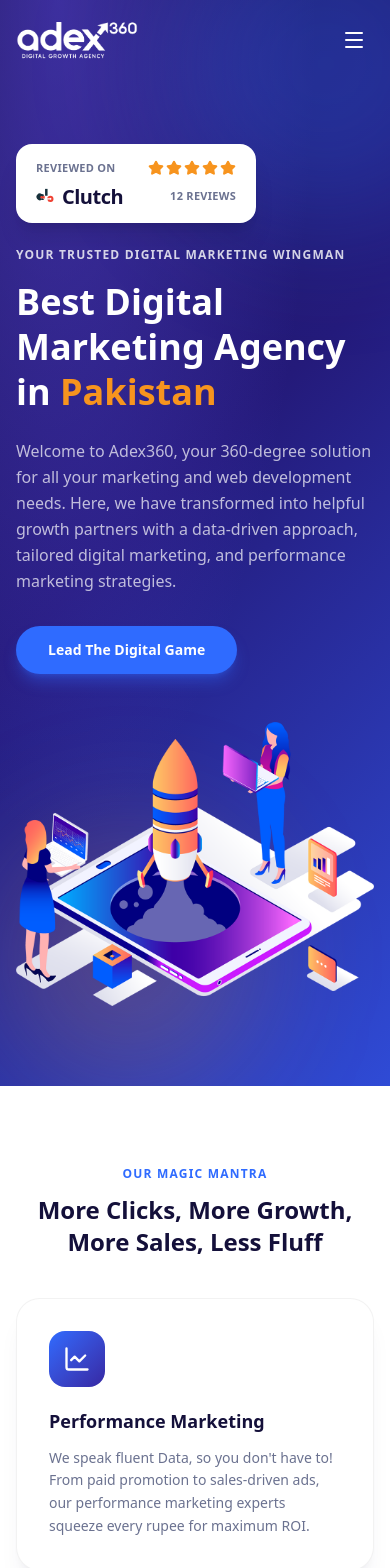
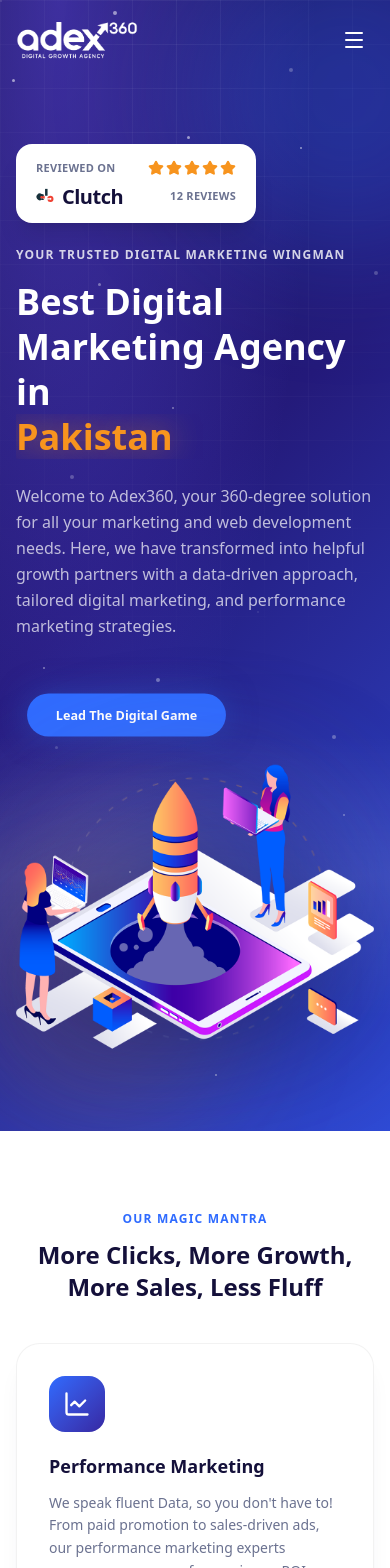
Before and after one commit to Adex360/adex360-nextJS, a Next.js app: page / in a window 390 px wide. Shown: the top 1568 px of the page. Built offline with nearby package versions, Linux system fonts and the light colour scheme.

Commit message:
GSAP libraray + herosection animation

```diff
--- a/package.json
+++ b/package.json
@@ -9,6 +9,7 @@
     "lint": "eslint"
   },
   "dependencies": {
+    "gsap": "^3.15.0",
     "lucide-react": "^1.31.0",
     "next": "16.3.1",
     "react": "19.2.8",
--- a/src/app/globals.css
+++ b/src/app/globals.css
@@ -57,3 +57,12 @@
     ),
     linear-gradient(135deg, #1a1350 0%, #241a7a 45%, #2f4bd6 100%);
 }
+
+.hero-grid {
+  background-image:
+    linear-gradient(rgba(255, 255, 255, 0.06) 1px, transparent 1px),
+    linear-gradient(90deg, rgba(255, 255, 255, 0.06) 1px, transparent 1px);
+  background-size: 44px 44px;
+  mask-image: radial-gradient(120% 90% at 50% 0%, #000 0%, transparent 75%);
+  -webkit-mask-image: radial-gradient(120% 90% at 50% 0%, #000 0%, transparent 75%);
+}
--- a/src/components/home/Hero.tsx
+++ b/src/components/home/Hero.tsx
@@ -1,16 +1,164 @@
+"use client";
+
 import Link from "next/link";
 import Image from "next/image";
+import { useEffect, useRef } from "react";
 import { Star } from "lucide-react";
+import gsap from "gsap";
 import heroIllustration from "../../../public/images/hero-section.png";
 
 const CLUTCH_URL =
   "https://clutch.co/profile/adex360?utm_source=widget&utm_medium=2&utm_campaign=widget&utm_content=logo";
 
+const PARTICLES = Array.from({ length: 26 }, (_, i) => ({
+  left: `${(i * 37) % 100}%`,
+  top: `${(i * 53) % 100}%`,
+  size: 2 + (i % 3),
+  delay: (i % 6) * 0.3,
+}));
+
 export default function Hero() {
+  const sectionRef = useRef<HTMLDivElement>(null);
+  const stageRef = useRef<HTMLDivElement>(null);
+  const illustrationRef = useRef<HTMLDivElement>(null);
+
+  useEffect(() => {
+    const ctx = gsap.context(() => {
+      const tl = gsap.timeline({ defaults: { ease: "power3.out" } });
+
+      tl.from(".hero-orb", { scale: 0, opacity: 0, duration: 1, stagger: 0.15 })
+        .from(".hero-particle", { opacity: 0, duration: 0.6, stagger: 0.02 }, "-=0.6")
+        .from(".hero-badge", { y: -24, opacity: 0, duration: 0.6 }, "-=0.4")
+        .from(".hero-eyebrow", { y: 16, opacity: 0, duration: 0.5 }, "-=0.25")
+        .from(
+          ".hero-heading-line",
+          { yPercent: 120, duration: 0.8, stagger: 0.12, ease: "power4.out" },
+          "-=0.2"
+        )
+        .from(".hero-paragraph", { y: 20, opacity: 0, duration: 0.6 }, "-=0.35")
+        .from(".hero-cta", { y: 20, opacity: 0, scale: 0.9, duration: 0.5 }, "-=0.3")
+        .from(
+          ".hero-illustration",
+          { x: 60, opacity: 0, scale: 0.92, duration: 1, ease: "power4.out" },
+          "-=0.7"
+        )
+        .from(".hero-ring", { scale: 0.7, opacity: 0, duration: 1 }, "-=0.8");
+
+      gsap.to(".hero-illustration", {
+        y: -14,
+        duration: 3,
+        ease: "sine.inOut",
+        repeat: -1,
+        yoyo: true,
+      });
+
+      gsap.to(".hero-ring", {
+        rotate: 360,
+        duration: 26,
+        ease: "none",
+        repeat: -1,
+      });
+
+      gsap.to(".hero-glow", {
+        scale: 1.15,
+        opacity: 0.9,
+        duration: 2.4,
+        ease: "sine.inOut",
+        repeat: -1,
+        yoyo: true,
+      });
+
+      gsap.to(".hero-orb-1", {
+        x: 24,
+        y: 34,
+        duration: 9,
+        repeat: -1,
+        yoyo: true,
+        ease: "sine.inOut",
+      });
+      gsap.to(".hero-orb-2", {
+        x: -28,
+        y: -18,
+        duration: 11,
+        repeat: -1,
+        yoyo: true,
+        ease: "sine.inOut",
+      });
+
+      gsap.to(".hero-particle", {
+        opacity: () => gsap.utils.random(0.15, 0.9),
+        duration: () => gsap.utils.random(1.5, 3.2),
+        repeat: -1,
+        yoyo: true,
+        stagger: { each: 0.15, from: "random" },
+      });
+
+      gsap.to(".hero-scan", {
+        yPercent: 420,
+        duration: 6,
+        ease: "sine.inOut",
+        repeat: -1,
+        repeatDelay: 1.5,
+      });
+
+      gsap.to(".hero-cta", {
+        boxShadow: "0 0 42px rgba(47,107,255,0.65)",
+        duration: 1.6,
+        repeat: -1,
+        yoyo: true,
+        ease: "sine.inOut",
+        delay: 1.5,
+      });
+
+      const xTo = gsap.quickTo(illustrationRef.current, "rotateY", {
+        duration: 0.7,
+        ease: "power3.out",
+      });
+      const yTo = gsap.quickTo(illustrationRef.current, "rotateX", {
+        duration: 0.7,
+        ease: "power3.out",
+      });
+
+      const handleMove = (e: MouseEvent) => {
+        const rect = stageRef.current?.getBoundingClientRect();
+        if (!rect) return;
+        const relX = (e.clientX - rect.left) / rect.width - 0.5;
+        const relY = (e.clientY - rect.top) / rect.height - 0.5;
+        xTo(relX * 14);
+        yTo(relY * -14);
+      };
+
+      stageRef.current?.addEventListener("mousemove", handleMove);
+      return () => stageRef.current?.removeEventListener("mousemove", handleMove);
+    }, sectionRef);
+
+    return () => ctx.revert();
+  }, []);
+
   return (
-    <section className="hero-gradient relative -mt-20 overflow-hidden text-white">
-      <div className="pointer-events-none absolute -top-24 -right-24 h-80 w-80 rounded-full bg-brand-blue/30 blur-3xl" />
-      <div className="pointer-events-none absolute bottom-0 left-0 h-64 w-64 rounded-full bg-brand-orange/20 blur-3xl" />
+    <section
+      ref={sectionRef}
+      className="hero-gradient relative -mt-20 overflow-hidden text-white"
+    >
+      <div className="hero-grid pointer-events-none absolute inset-0" />
+      <div className="hero-scan pointer-events-none absolute inset-x-0 top-[-40%] h-1/4 bg-gradient-to-b from-transparent via-white/10 to-transparent" />
+
+      <div className="hero-orb hero-orb-1 pointer-events-none absolute -top-24 -right-24 h-80 w-80 rounded-full bg-brand-blue/30 blur-3xl" />
+      <div className="hero-orb hero-orb-2 pointer-events-none absolute bottom-0 left-0 h-64 w-64 rounded-full bg-brand-orange/20 blur-3xl" />
+
+      {PARTICLES.map((p, i) => (
+        <span
+          key={i}
+          className="hero-particle pointer-events-none absolute rounded-full bg-white/70"
+          style={{
+            left: p.left,
+            top: p.top,
+            width: p.size,
+            height: p.size,
+            animationDelay: `${p.delay}s`,
+          }}
+        />
+      ))}
 
       <div className="relative mx-auto grid max-w-7xl grid-cols-1 items-center gap-12 px-4 pt-36 pb-20 sm:px-6 sm:pt-40 lg:grid-cols-2 lg:pt-44 lg:pb-28 lg:px-8">
         <div>
@@ -18,7 +166,7 @@
             href={CLUTCH_URL}
             target="_blank"
             rel="noopener noreferrer"
-            className="inline-flex w-60 flex-col gap-2.5 rounded-2xl bg-white px-5 py-4 shadow-xl"
+            className="hero-badge inline-flex w-60 flex-col gap-2.5 rounded-2xl bg-white px-5 py-4 shadow-xl"
           >
             <div className="flex items-center justify-between">
               <span className="text-[11px] font-bold uppercase tracking-wide text-muted">
@@ -54,16 +202,24 @@
             </div>
           </a>
 
-          <p className="mt-6 text-xs font-semibold uppercase tracking-widest text-white/80">
+          <p className="hero-eyebrow mt-6 text-xs font-semibold uppercase tracking-widest text-white/80">
             Your Trusted Digital Marketing Wingman
           </p>
 
           <h1 className="mt-4 text-4xl font-extrabold leading-tight sm:text-5xl lg:text-6xl">
-            Best Digital Marketing Agency in{" "}
-            <span className="text-brand-orange">Pakistan</span>
+            <span className="block overflow-hidden">
+              <span className="hero-heading-line block">
+                Best Digital Marketing Agency in
+              </span>
+            </span>
+            <span className="block overflow-hidden">
+              <span className="hero-heading-line block text-brand-orange [text-shadow:0_0_30px_rgba(247,148,30,0.55)]">
+                Pakistan
+              </span>
+            </span>
           </h1>
 
-          <p className="mt-6 max-w-xl text-base leading-relaxed text-white/70 sm:text-lg">
+          <p className="hero-paragraph mt-6 max-w-xl text-base leading-relaxed text-white/70 sm:text-lg">
             Welcome to Adex360, your 360-degree solution for all your marketing and
             web development needs. Here, we have transformed into helpful growth
             partners with a data-driven approach, tailored digital marketing, and
@@ -73,21 +229,48 @@
           <div className="mt-8 flex flex-wrap items-center gap-4">
             <Link
               href="/contact-us"
-              className="inline-flex items-center justify-center rounded-full bg-brand-blue px-8 py-3.5 text-sm font-semibold shadow-lg shadow-brand-blue/40 transition-transform hover:-translate-y-0.5 hover:bg-brand-blue-light"
+              className="hero-cta inline-flex items-center justify-center rounded-full bg-brand-blue px-8 py-3.5 text-sm font-semibold shadow-lg shadow-brand-blue/40 transition-transform hover:-translate-y-0.5 hover:bg-brand-blue-light"
             >
               Lead The Digital Game
             </Link>
           </div>
         </div>
 
-        <div className="relative mx-auto w-full max-w-lg lg:max-w-none">
+        <div
+          ref={stageRef}
+          className="relative mx-auto w-full max-w-lg lg:max-w-none"
+          style={{ perspective: "1200px" }}
+        >
+          <div className="hero-glow pointer-events-none absolute inset-8 rounded-full bg-gradient-to-br from-brand-orange/40 via-brand-blue/30 to-transparent blur-3xl" />
+          <svg
+            viewBox="0 0 100 100"
+            className="hero-ring pointer-events-none absolute inset-0 h-full w-full opacity-40"
+          >
+            <circle
+              cx="50"
+              cy="50"
+              r="46"
+              fill="none"
+              stroke="url(#hero-ring-gradient)"
+              strokeWidth="0.4"
+              strokeDasharray="2 4"
+            />
+            <defs>
+              <linearGradient id="hero-ring-gradient" x1="0" y1="0" x2="1" y2="1">
+                <stop offset="0%" stopColor="#f7941e" />
+                <stop offset="100%" stopColor="#5b8bff" />
+              </linearGradient>
+            </defs>
+          </svg>
+          <div ref={illustrationRef} className="hero-illustration relative">
             <Image
               src={heroIllustration}
               alt="Adex360 launching your brand's digital growth"
               priority
               sizes="(min-width: 1024px) 50vw, 90vw"
-            className="h-auto w-full"
+              className="h-auto w-full drop-shadow-[0_30px_60px_rgba(20,15,69,0.55)]"
             />
+          </div>
         </div>
       </div>
     </section>
```
Also changed, not shown: 1 other file (tests, documents, lock files or other folders). Lines whose indentation alone changed are shown as unchanged.
